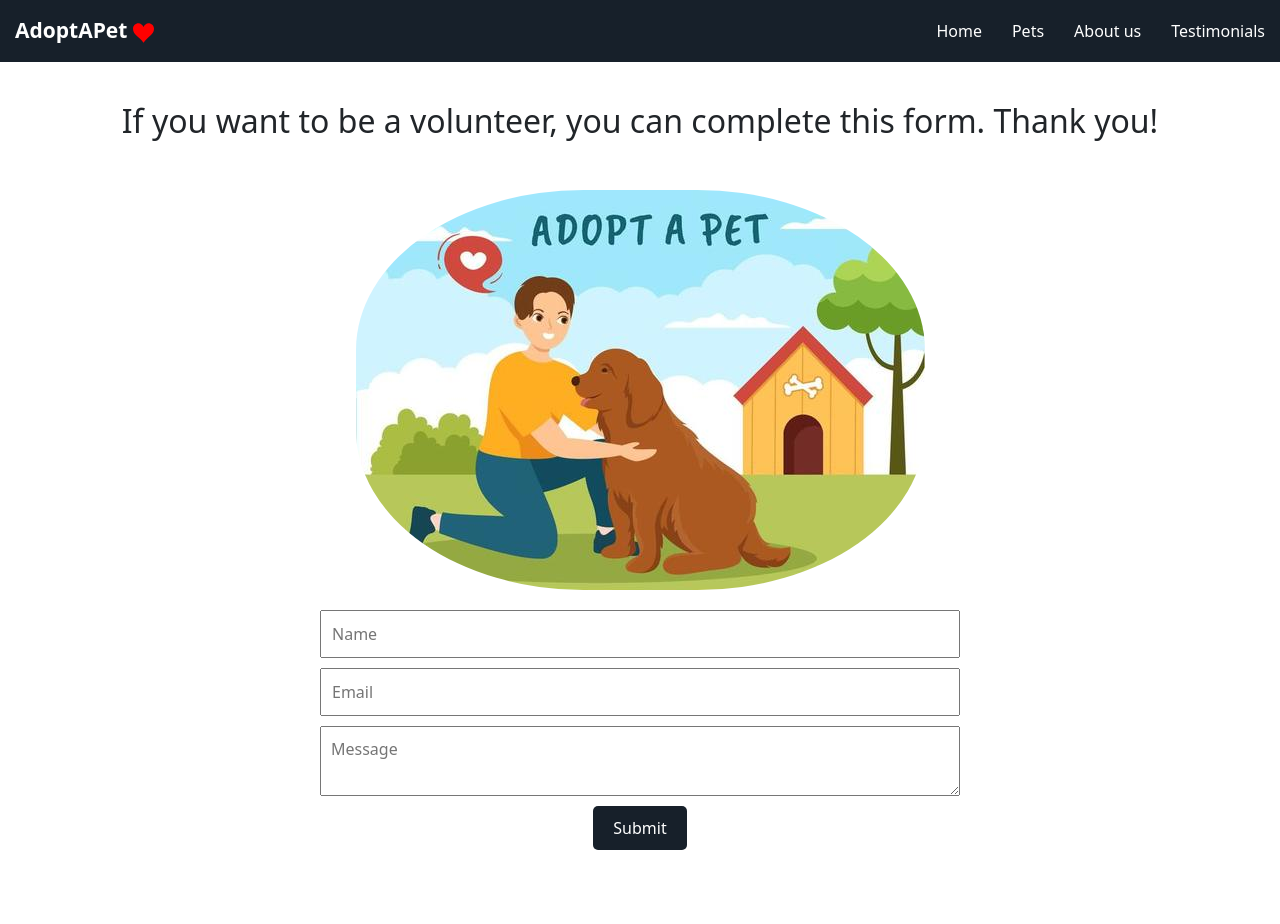
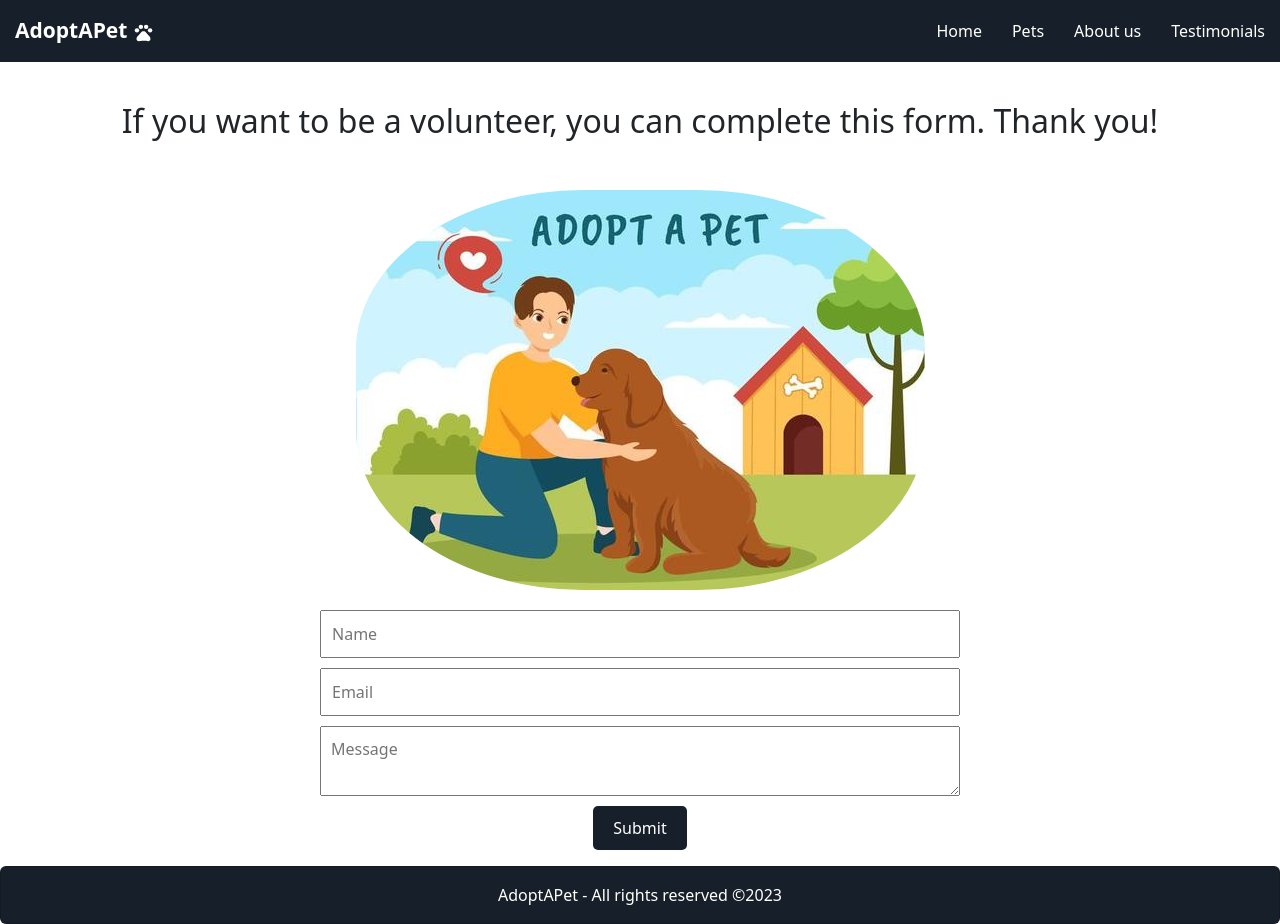
Before and after one commit to yoselinsoarez/second-project, a React (Create React App) app: page /aboutus in a window 1280 px wide. Before the commit the page ends 850 px from the top, so only its background shows below. Built offline with nearby package versions, Linux system fonts and the light colour scheme.

Commit message:
adding changes on aboutus and a button

```diff
--- a/src/components/AboutUs.js
+++ b/src/components/AboutUs.js
@@ -1,25 +1,69 @@
 import '../stylesheets/AboutUS.css';
 
 import logo from '../images/logo.png';
+import { Card } from 'react-bootstrap';
+
+function AboutUsForm() {
+    const handleSubmit = (event) => {
+        event.preventDefault();
+        alert('Form submitted');
+    };
+
+    return (
+        <form onSubmit={handleSubmit}>
+            <input type="text" placeholder="Name" name="name"></input>
+            <input type="email" placeholder="Email" name="email"></input>
+            <textarea placeholder="Message" name="message" />
+            <button type="submit">Submit</button>
+        </form>
+    );
+}
+
+function AboutUsTitle() {
+    return (
+        <div>
+            <h2 className="title">
+                If you want to be a volunteer, you can complete this form. Thank
+                you!
+            </h2>
+        </div>
+    );
+}
+
+function AboutUsLogo() {
+    return (
+        <div className="img-logo">
+            <img className="img-about" src={logo} alt="logo" />
+        </div>
+    );
+}
+
+function AboutUsFooter() {
+    return (
+        <Card
+            className="card"
+            style={{
+                backgroundColor: '#17202a',
+                color: '#fff',
+                alignItems: 'center',
+                marginTop: '1rem',
+            }}
+        >
+            <Card.Body>
+                AdoptAPet - All rights reserved &copy;
+                {new Date().getFullYear()}
+            </Card.Body>
+        </Card>
+    );
+}
 
 function AboutUs() {
     return (
         <>
-            <div>
-                <h2 className="title">
-                    If you want to be a volunteer, you can complete this form.
-                    Thank you!
-                </h2>
-            </div>
-            <div className="img-logo">
-                <img className="img-about" src={logo} alt="logo" />
-            </div>
-            <form onSubmit={''}>
-                <input type="text" placeholder="Name" name="name" />
-                <input type="email" placeholder="Email" name="email" />
-                <textarea placeholder="Message" name="message" />
-                <button type="submit">Submit</button>
-            </form>
+            <AboutUsTitle />
+            <AboutUsLogo />
+            <AboutUsForm />
+            <AboutUsFooter />
         </>
     );
 }
--- a/src/components/NavBar.js
+++ b/src/components/NavBar.js
@@ -1,12 +1,12 @@
 import { NavLink } from 'react-router-dom';
 import '../stylesheets/NavBar.css';
-import { ImHeart } from 'react-icons/im';
+import { MdPets } from 'react-icons/md';
 
 function NavBar() {
     return (
         <div className="NavBar">
             <span className="nav-logo">
-                AdoptAPet <ImHeart style={{ color: 'red' }} />
+                AdoptAPet <MdPets style={{ color: '#fff' }} />
             </span>
 
             <div className="nav-items">
--- a/src/components/Pets.js
+++ b/src/components/Pets.js
@@ -1,7 +1,7 @@
-import React from 'react';
+import React, { useState } from 'react';
 import '../stylesheets/Pets.css';
-import { MdPets } from 'react-icons/md';
-import { Card } from 'react-bootstrap';
+
+import { Card, Button } from 'react-bootstrap';
 
 /**
  * with the use of an array of objects that represent each of the animals and their details
@@ -57,18 +57,23 @@ const pets = [
  * @returns
  */
 function Pets() {
+    const [adoptedPet, setAdoptedPet] = useState(null);
+
+    const handleAdopt = (pet) => {
+        setAdoptedPet(pet);
+    };
+
     return (
         <>
+            {adoptedPet && (
+                <div className="congratulations-message">
+                    {window.alert(
+                        `Congratulations, you have adopted ${adoptedPet.name}!`
+                    )}
+                </div>
+            )}
             <div className="title">
-                <h1>
-                    Know the team
-                    <MdPets
-                        style={{
-                            color: 'black',
-                            height: '35px',
-                        }}
-                    />
-                </h1>
+                <h1>Know the team</h1>
             </div>
             <div className="container">
                 {pets.map((pet) => (
@@ -81,6 +86,12 @@ function Pets() {
                         <div className="container-text-pet">
                             <p className="pet-name">{pet.name}</p>
                             <p className="text-pet">{pet.description}</p>
+                            <Button
+                                variant="primary"
+                                onClick={() => handleAdopt(pet)}
+                            >
+                                Adopt me
+                            </Button>
                         </div>
                     </div>
                 ))}
```
